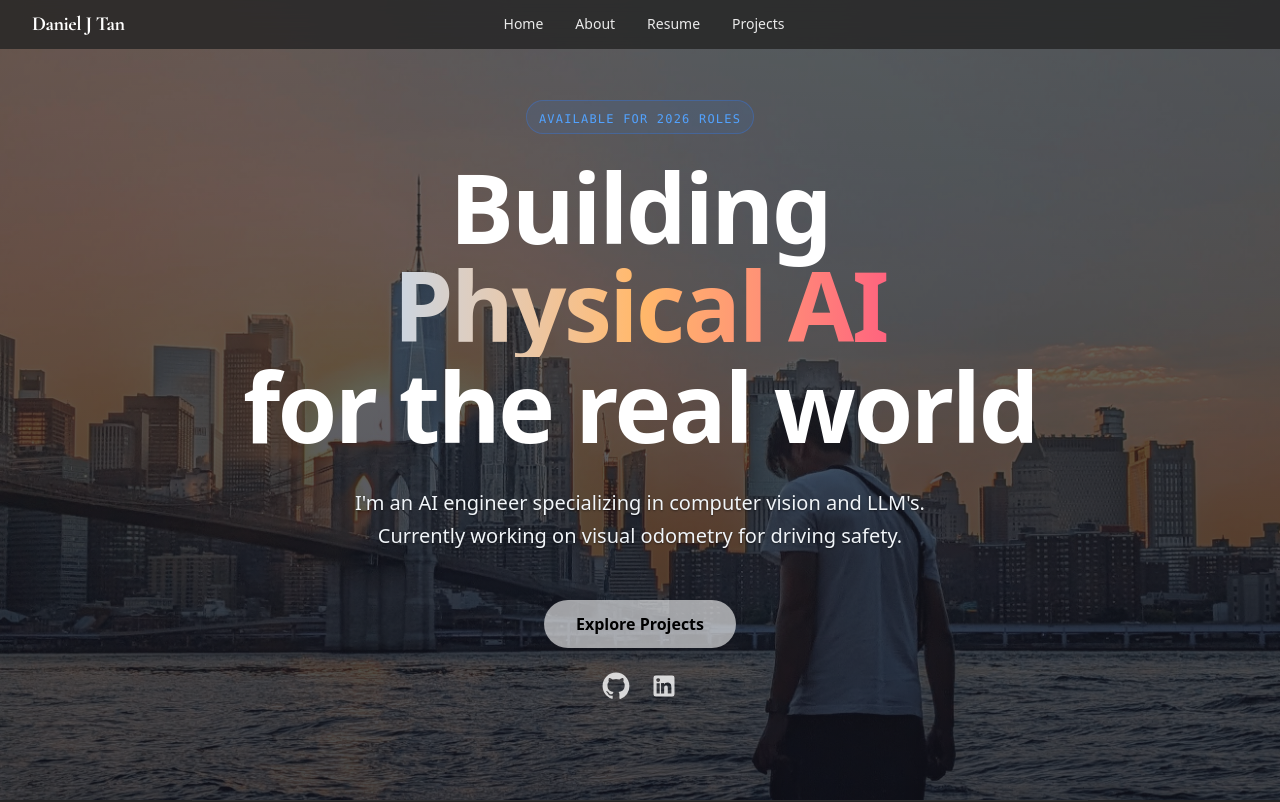
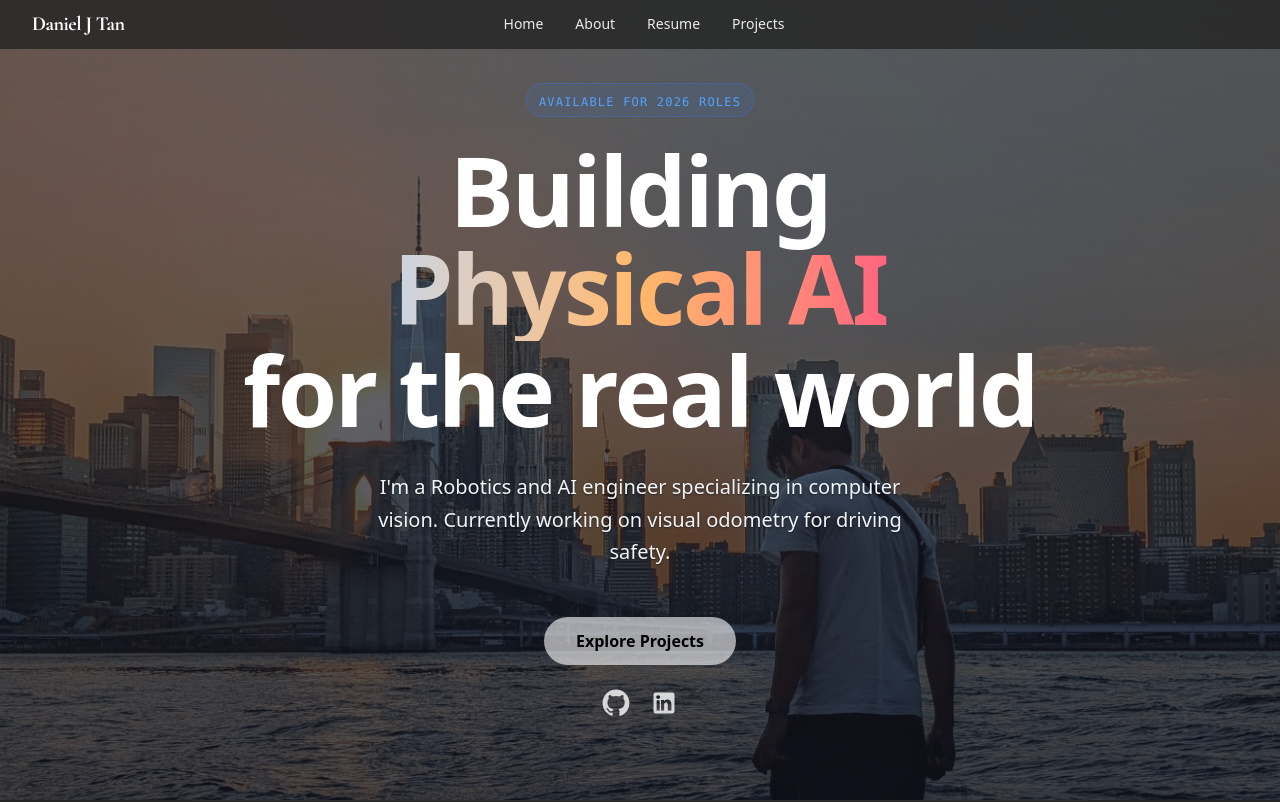
Before and after one commit to dantan234/dantan234.github.io, a React (Vite) app: page / in a window 1280 px wide. Shown: the top 802 px of the page. Built offline with nearby package versions, Linux system fonts and the light colour scheme.

Commit message:
Update Hero subtext

```diff
--- a/src/pages/Home.jsx
+++ b/src/pages/Home.jsx
@@ -25,7 +25,7 @@ export default function Home() {
           </h1>
 
           <p className="text-lg md:text-xl text-slate-100 max-w-xl mx-auto leading-relaxed font-light [text-shadow:0_1px_2px_rgba(0,0,0,0.45)]">
-            I&apos;m an AI engineer specializing in computer vision and LLM&apos;s. Currently working on visual odometry for driving safety.
+            I&apos;m a Robotics and AI engineer specializing in computer vision. Currently working on visual odometry for driving safety.
           </p>
 
           <div className="flex flex-col gap-4 justify-center items-center pt-4">
```
